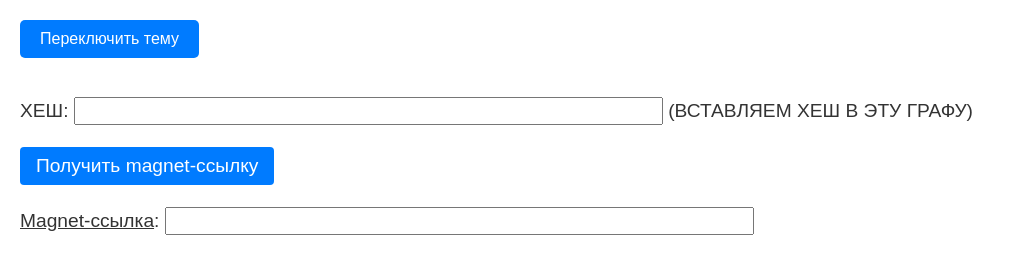
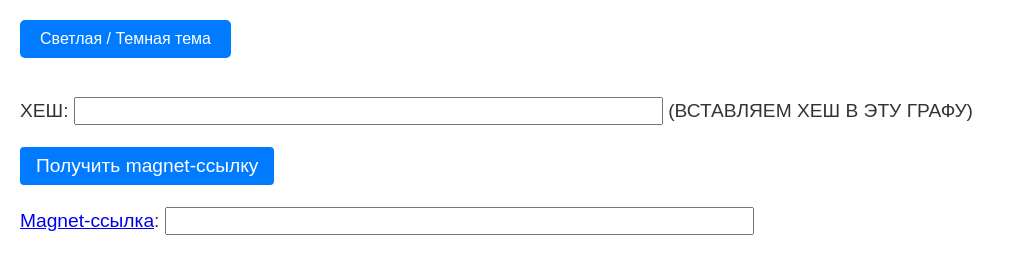
Before and after one commit to SGLink/magnet2, a plain HTML site: page index.html in a window 1280 px wide. Shown: the whole page, without its empty margins (0-1015 px from the left). Drawn offline with Linux system fonts and the light colour scheme.

Commit message:
Update index.html

```diff
--- a/index.html
+++ b/index.html
@@ -62,7 +62,7 @@
 </style>
 </head>
 <body>
-    <button class="theme-toggle" id="themeToggle">Переключить тему</button>
+    <button class="theme-toggle" id="themeToggle">Светлая / Темная тема</button>
 
     <p>
         <script type="text/javascript">
@@ -115,7 +115,7 @@
         <input type="submit" value="Получить magnet-ссылку" style="font-size: 1.2rem;">
         <br>
         <br>
-        <a href="magnet:" id="link">Magnet-ссылка</a>: <input readonly id="link_text" size=50 style="font-size: 1.2rem;">
+        <a href="magnet:" id="link" style="color: -webkit-link;">Magnet-ссылка</a>: <input readonly id="link_text" size=50 style="font-size: 1.2rem; color: #333333">
         <br>
         <br>
     </form>
```
